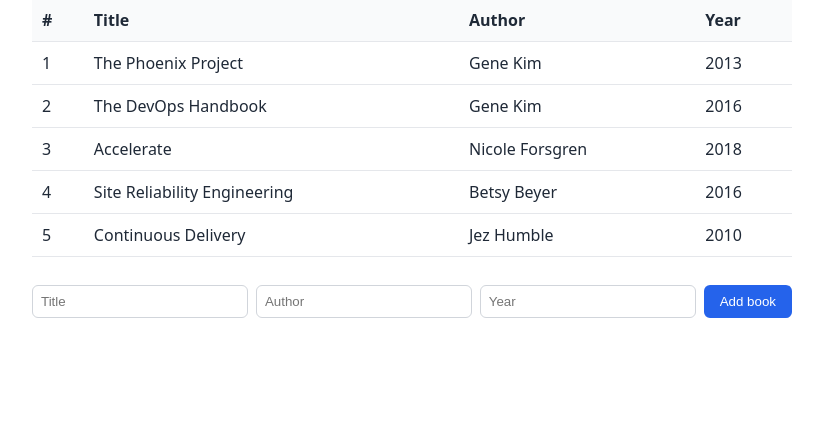
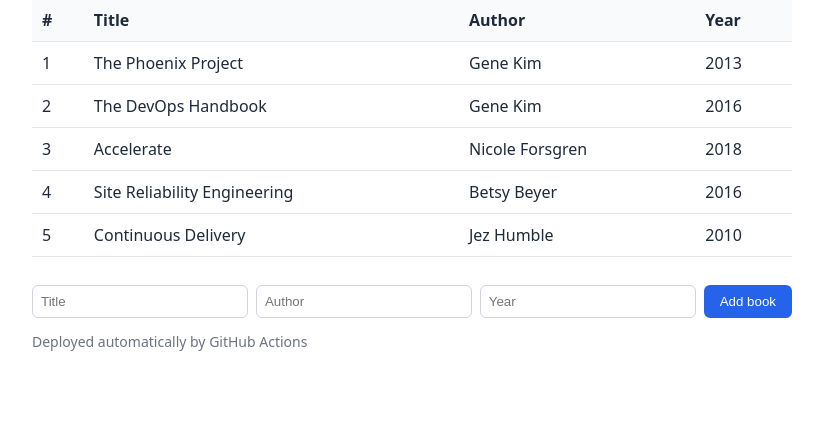
Before and after one commit to MuhammadQasimTahir/bookshelf-devops-demo, a Flask app: page / in a window 1280 px wide. Shown: the part 218-654 px from the top of the page, without its empty margins (228-1051 px from the left). Run offline with Flask 3, Linux system fonts and the light colour scheme; data comes from the database, SQL or seed files in the repository; data that the repository does not hold is empty.

Commit message:
feat(ui): add deployment footer

```diff
--- a/templates/index.html
+++ b/templates/index.html
@@ -46,6 +46,7 @@
     </form>
     <div id="msg"></div>
   {% endif %}
+    <p class="version">Deployed automatically by GitHub Actions</p>
 
   <script>
     const form = document.getElementById("add");
```
Also changed, not shown: tests/test_unit.py (+1 -0 lines), tests/test_integration.py (line endings or trailing spaces).
